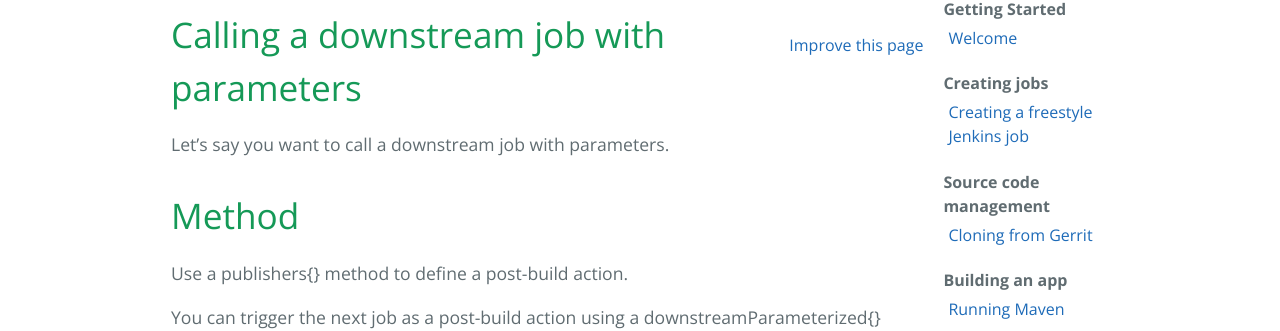
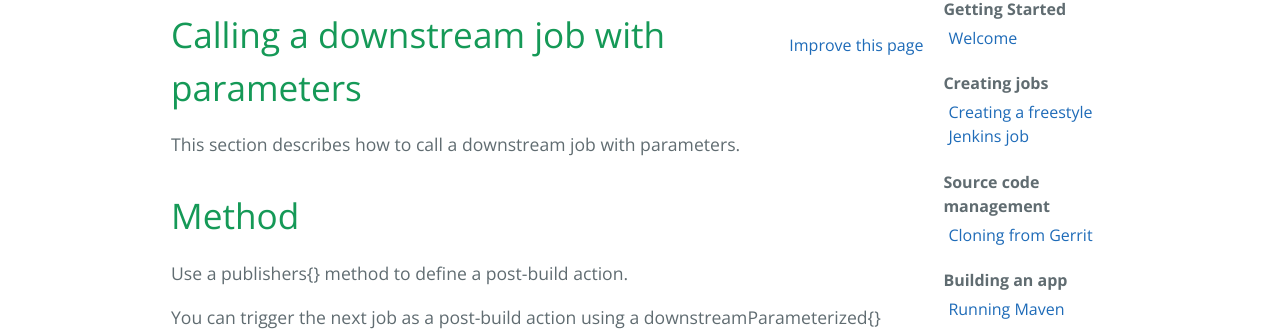
Before and after one commit to alexeymhv/adop-cartridges-cookbook, a Jekyll site: the page built from _docs/recipes/calling-downstream-job.md, in a window 1280 px wide. Shown: the part 223-554 px from the top of the page. Built offline with Jekyll 4.4.1, drawn with Linux system fonts in a browser that asks for light colours.

Commit message:
Update calling-downstream-job.md

```diff
--- a/_docs/recipes/calling-downstream-job.md
+++ b/_docs/recipes/calling-downstream-job.md
@@ -4,7 +4,7 @@ title: Calling a downstream job with parameters
 permalink: /docs/recipes/calling-downstream-job/
 ---
 
-Let's say you want to call a downstream job with parameters.
+This section describes how to call a downstream job with parameters.
 
 # Method
 
```
